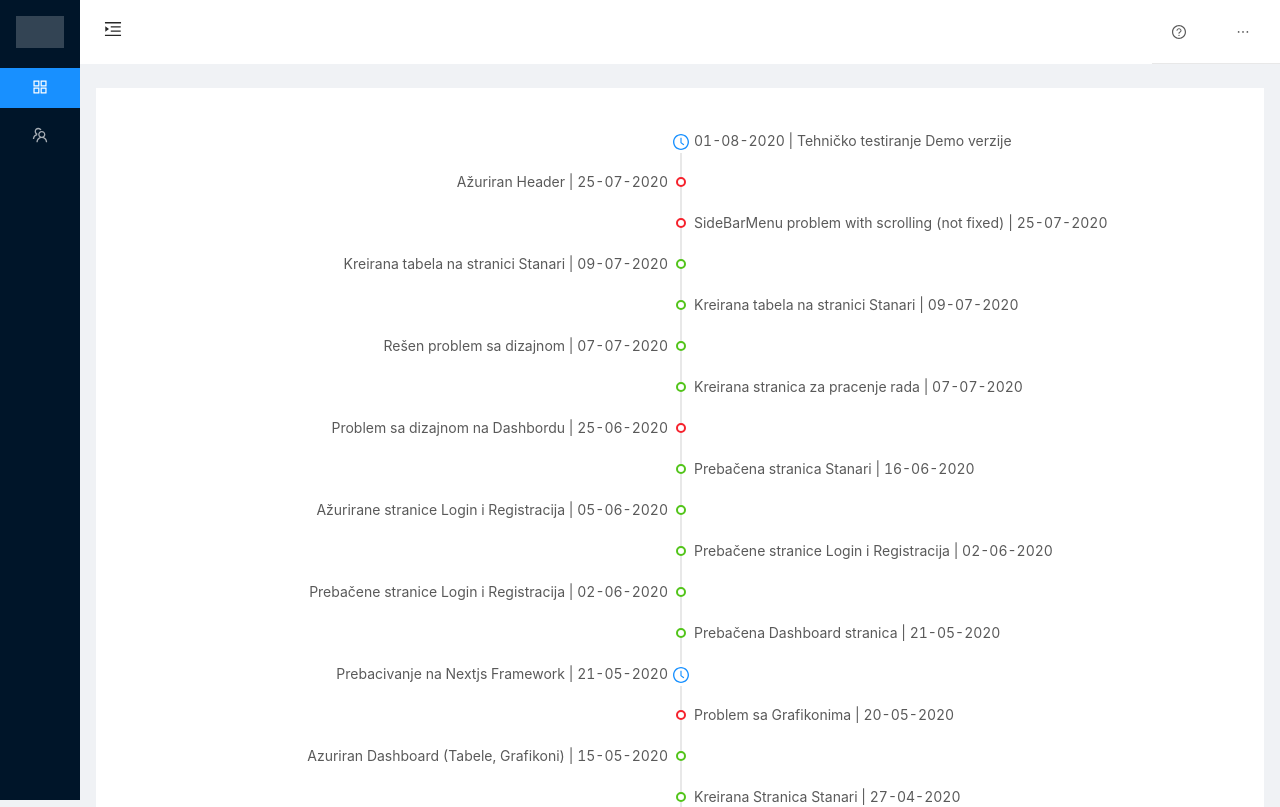
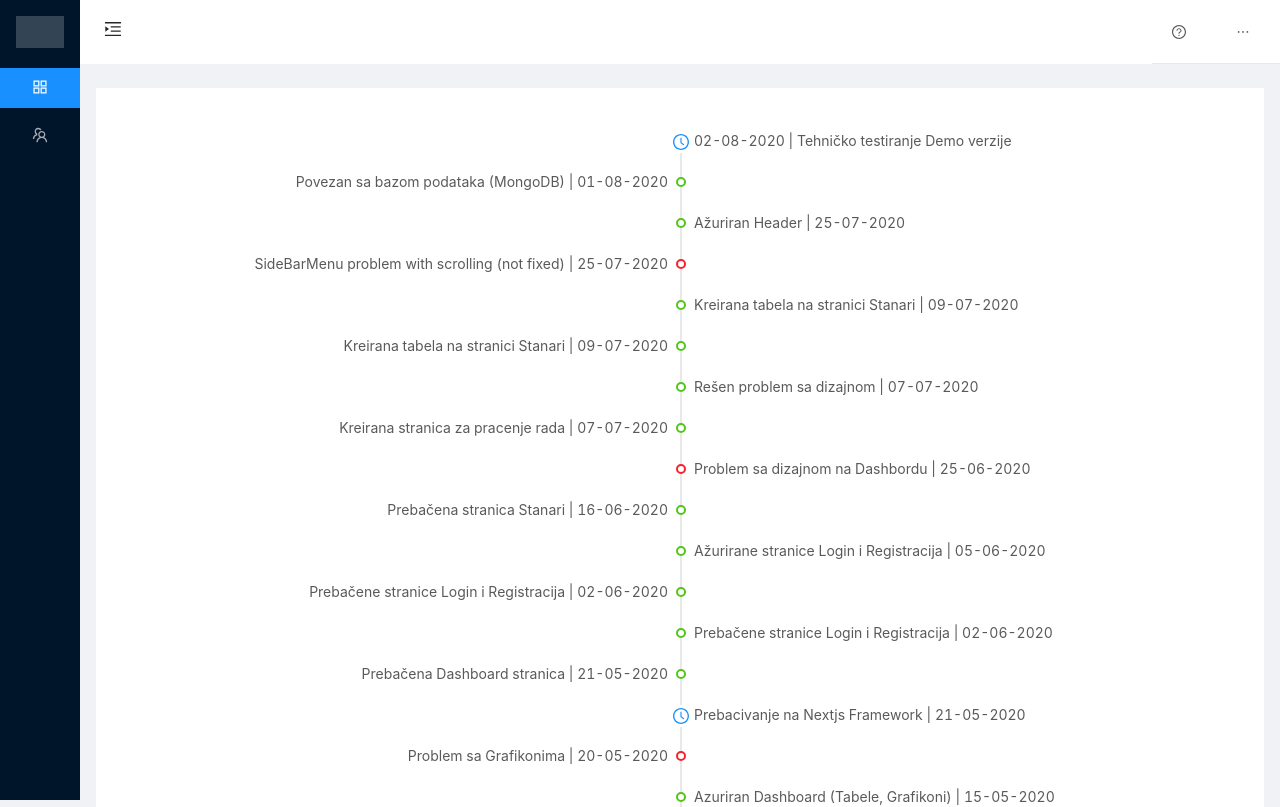
Before and after one commit to branislav94/bis-beta, a Next.js app: page /progress in a window 1280 px wide. Shown: the top 807 px of the page. Built offline with nearby package versions, Linux system fonts and the light colour scheme.

Commit message:
Timeline Updated

```diff
--- a/pages/progress.js
+++ b/pages/progress.js
@@ -38,10 +38,11 @@ const Progress = () => (
     <Timeline.Item color="green"> Kreirana tabela na stranici Stanari | 09-07-2020</Timeline.Item>
     <Timeline.Item color="green"> Kreirana tabela na stranici Stanari | 09-07-2020</Timeline.Item>
     <Timeline.Item color="red"> SideBarMenu problem with scrolling (not fixed) | 25-07-2020</Timeline.Item>
-    <Timeline.Item color="red"> Ažuriran Header | 25-07-2020</Timeline.Item>
+    <Timeline.Item color="green"> Ažuriran Header | 25-07-2020</Timeline.Item>
+    <Timeline.Item color="green"> Povezan sa bazom podataka (MongoDB) | 01-08-2020</Timeline.Item>
 
       <Timeline.Item dot={<ClockCircleOutlined style={{ fontSize: '16px' }} />}>
-        01-08-2020 | Tehničko testiranje Demo verzije
+        02-08-2020 | Tehničko testiranje Demo verzije
     </Timeline.Item>
     </Timeline>
   </SiderDemo>
```
Also changed, not shown: pages/stanari/stanar.js (deleted, +0 -9 lines).
